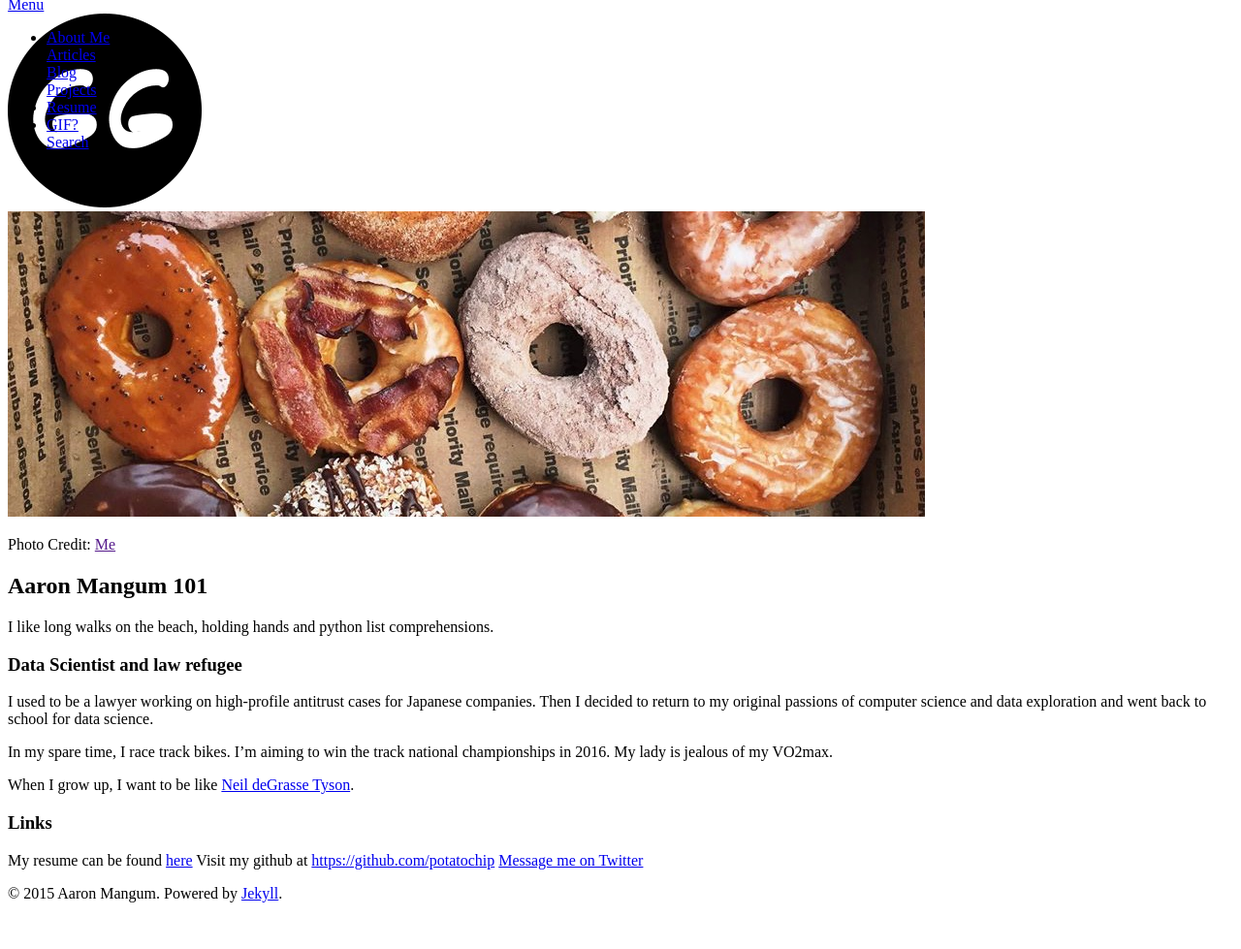
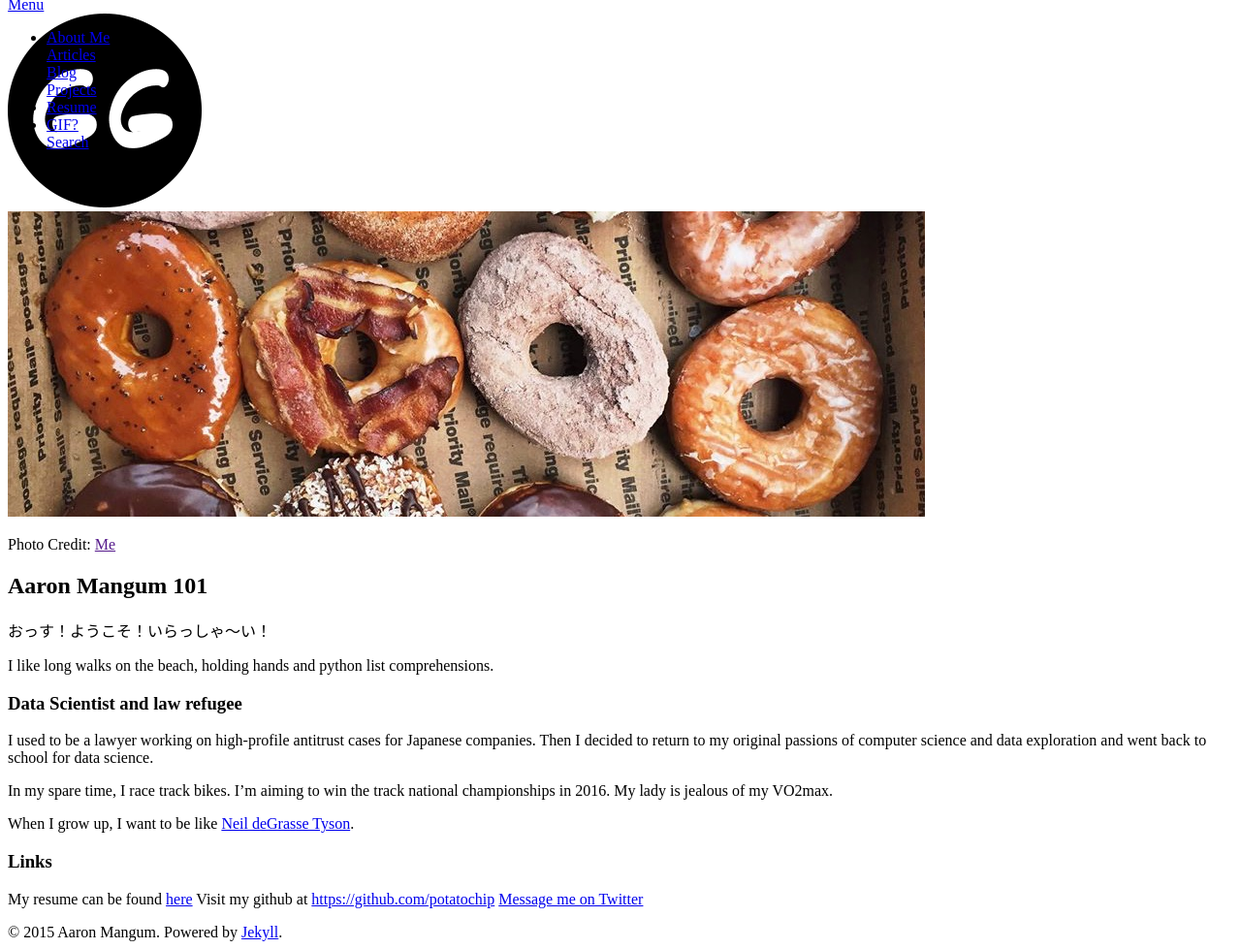
Before and after one commit to potatochip/potatochip.github.io, a Jekyll site: the page built from about/index.md, in a window 1280 px wide, cut to the strip 112-1091 px from the top of the page. Shown: the whole strip at 97% size. Built offline with Jekyll 4.4.1, drawn with Linux system fonts in a browser that asks for light colours; nearby versions of some CDN libraries; before the commit the page ends 1051 px from its top, so only the background shows below that.

Commit message:
japanese

```diff
--- a/about/index.md
+++ b/about/index.md
@@ -6,6 +6,9 @@ image:
   credit: Me
 share: true
 ---
+
+おっす！ようこそ！いらっしゃ〜い！
+
 I like long walks on the beach, holding hands and python list comprehensions.
 
 ### Data Scientist and law refugee
```
